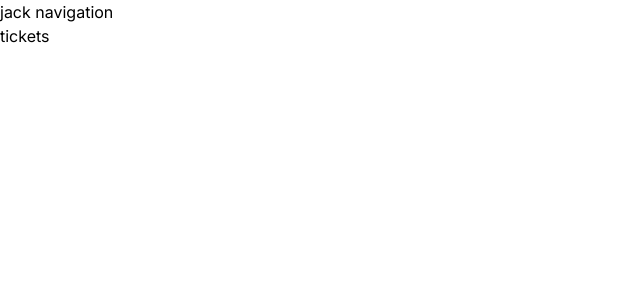
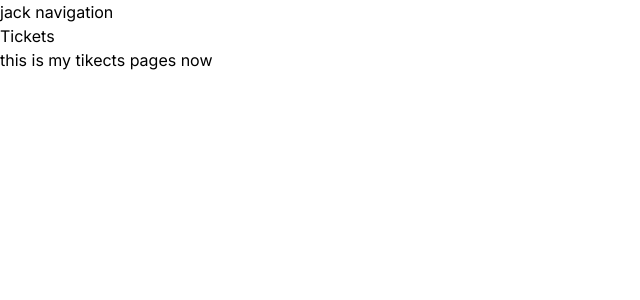
Before and after one commit to tchasinga/public-idea-information, a Next.js app in the folder frontend/: page /tickets in a window 1280 px wide. Shown: the top 300 px of the page, without its empty margins (0-640 px from the left). Built offline with nearby package versions, Linux system fonts and the light colour scheme.

Commit message:
new code are now added

```diff
--- /dev/null
+++ b/frontend/src/app/Components/Navbars.jsx
@@ -0,0 +1,14 @@
+import Link from "next/link";
+
+export default function Navbars() {
+  return (
+    <nav className="">
+      <Link href="/">
+        <h1>jack navigation</h1>
+      </Link>
+      <Link href="/tickets">
+        <h1>Tickets</h1>
+      </Link>
+    </nav>
+  );
+}
--- a/frontend/src/app/layout.jsx
+++ b/frontend/src/app/layout.jsx
@@ -1,6 +1,6 @@
+import Navbars from './Components/Navbars'
 import './globals.css'
 import { Inter } from 'next/font/google'
-import Link from 'next/link'
 
 const inter = Inter({ subsets: ['latin'] })
 
@@ -13,9 +13,7 @@ export default function RootLayout({ children }) {
   return (
     <html lang="en">
       <body className={inter.className}>
-      <nav>
-      <h1>jack navigation</h1>
-      </nav>
+        <Navbars />
         {children}
         </body>
     </html>
--- a/frontend/src/app/tickets/page.jsx
+++ b/frontend/src/app/tickets/page.jsx
@@ -2,6 +2,6 @@ import React from 'react'
 
 export default function tickets() {
   return (
-    <div>tickets</div>
+    <div>this is my tikects pages now</div>
   )
 }
```
